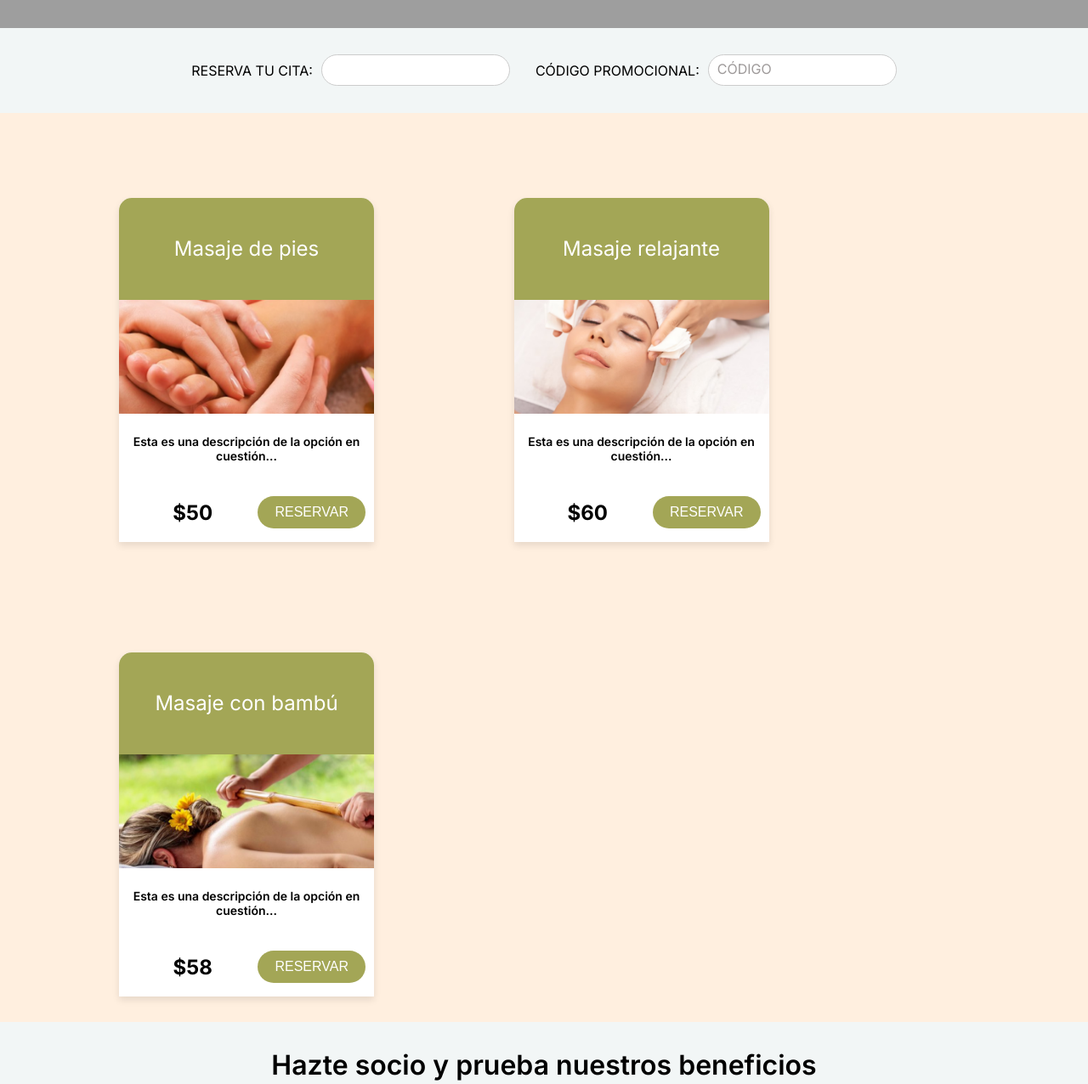
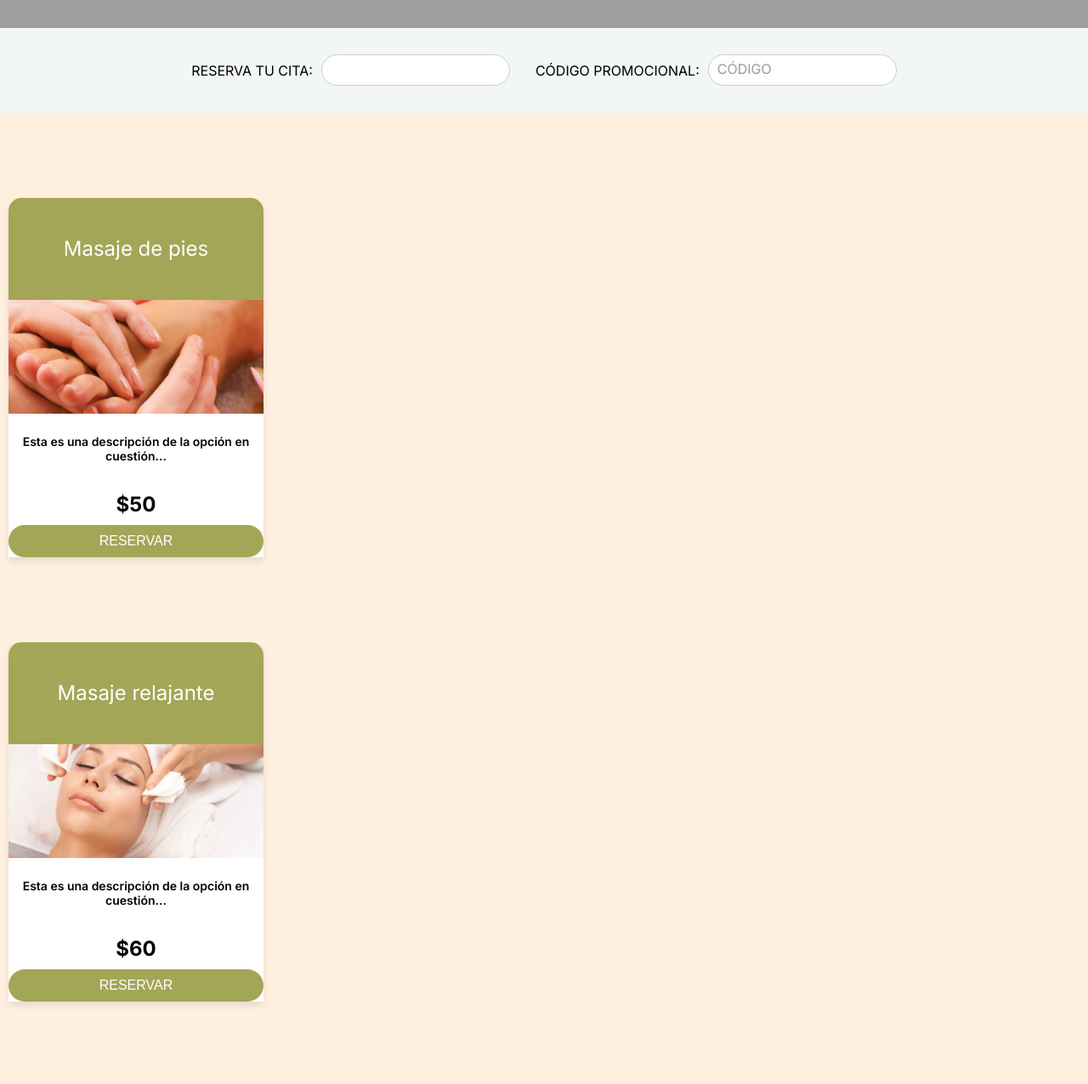
Before and after one commit to Alexandra-MartinezOrtiz/spa, a plain HTML site: page index.html in a window 1280 px wide. Shown: the part 620-1896 px from the top of the page at 85% size. Drawn offline with Linux system fonts and the light colour scheme; grey boxes are pictures that could not be loaded; a web font is replaced by a local one.

Commit message:
Revert "Update index.html"
This reverts commit 471c872c3d506e3af3defff9f7c4ddb053e55eee.

```diff
--- a/index.html
+++ b/index.html
@@ -51,42 +51,28 @@
     </section>
 
     <section class="services">
-        <div class="column">
         <div class="service-card">
             <h3>Masaje de pies</h3>
             <img src="material_tarea/images/pies.png" alt="Masaje de pies">
             <p>Esta es una descripción de la opción en cuestión...</p>
-                <div class="price-reserve-container">
             <p class="price">$50</p>
             <button class="btn-reservar">RESERVAR</button>
         </div>
-            </div>
-        </div>
-        <div class="column">
         <div class="service-card">
             <h3>Masaje relajante</h3>
             <img src="material_tarea/images/relajante.png" alt="Masaje relajante">
             <p>Esta es una descripción de la opción en cuestión...</p>
-                <div class="price-reserve-container">
             <p class="price">$60</p>
             <button class="btn-reservar">RESERVAR</button>
         </div>
-            </div>
-        </div>
-        <div class="column">
         <div class="service-card">
             <h3>Masaje con bambú</h3>
             <img src="material_tarea/images/bambu.png" alt="Masaje con bambú">
             <p>Esta es una descripción de la opción en cuestión...</p>
-                <div class="price-reserve-container">
             <p class="price">$58</p>
             <button class="btn-reservar">RESERVAR</button>
         </div>
-            </div>
-        </div>
     </section>
-
-
 
     <section class="memberships">
         <h2>Hazte socio y prueba nuestros beneficios</h2>
```
Lines whose indentation alone changed are shown as unchanged.
